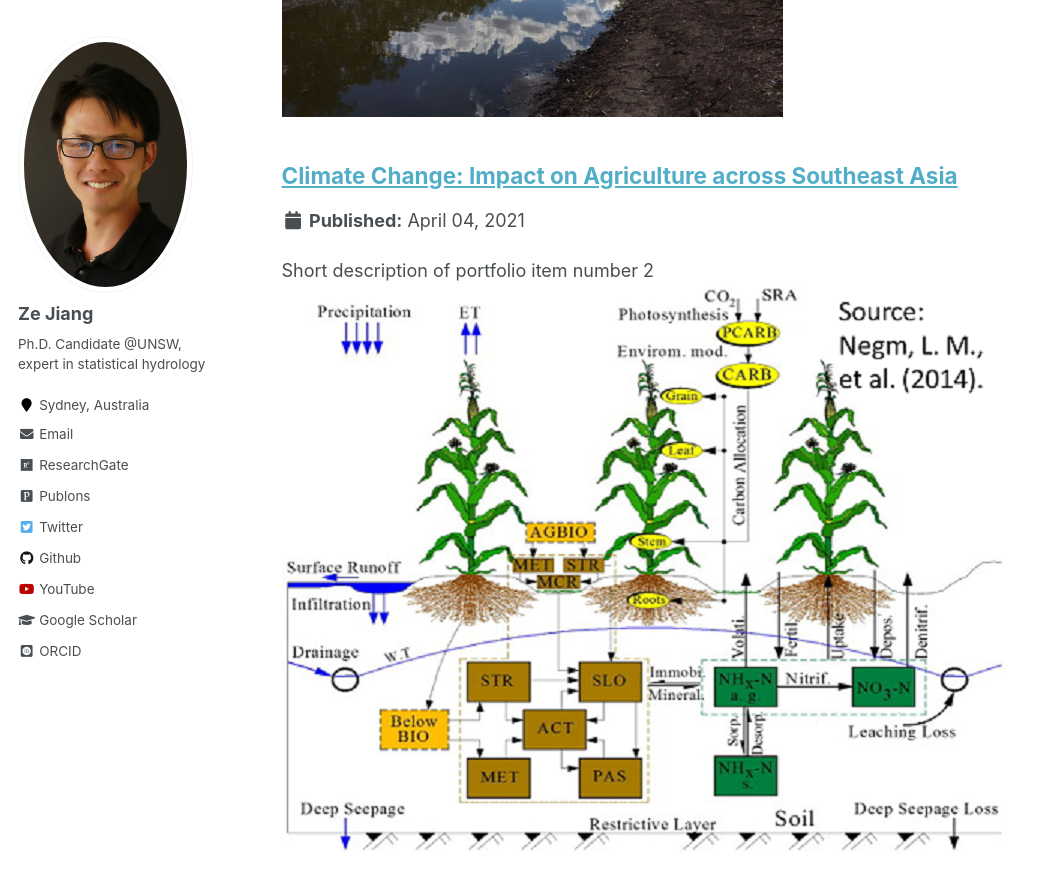
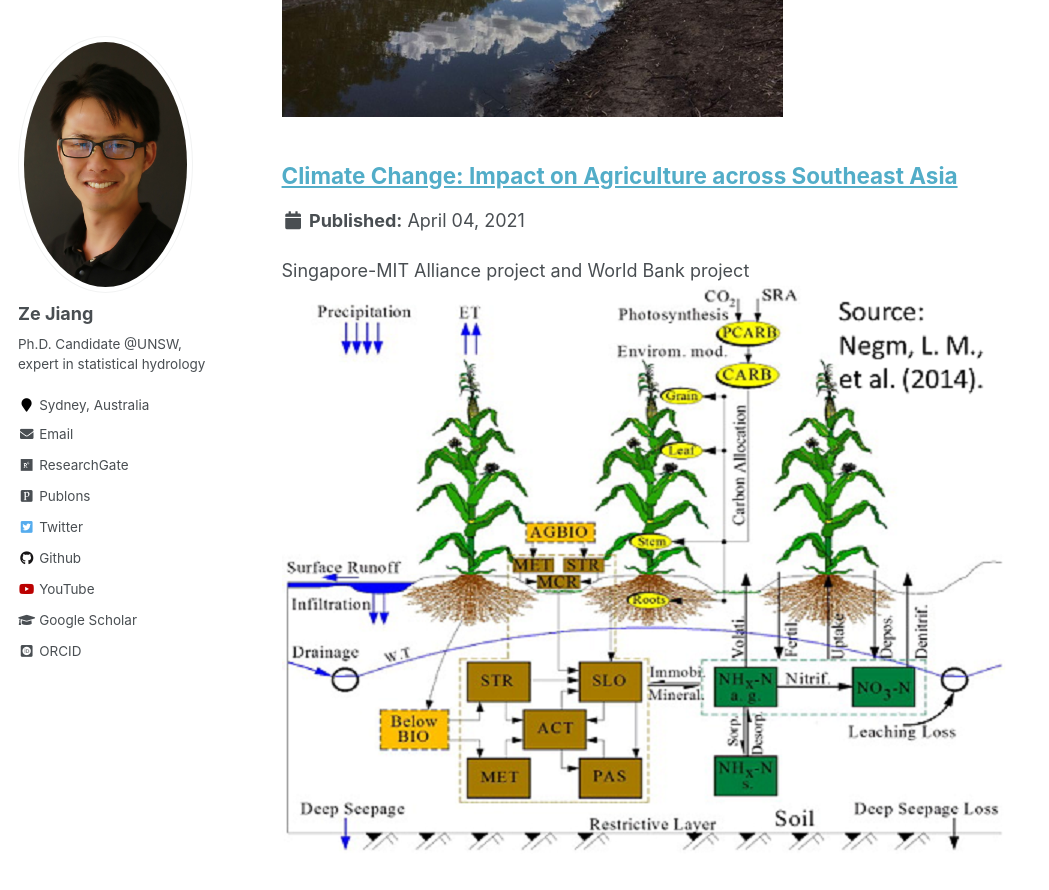
Before and after one commit to zejiang-unsw/zejiang-unsw.github.io, a Jekyll site: the page built from _pages/portfolio.html, in a window 1280 px wide and 900 px high, scrolled down 532 px. Shown: the top 890 px of the window, without its empty margins (0-1049 px from the left). Built offline with Jekyll 4.4.1, drawn with Linux system fonts in a browser that asks for light colours; some web fonts are replaced.

Commit message:
update CV English

```diff
--- a/_portfolio/portfolio-2.md
+++ b/_portfolio/portfolio-2.md
@@ -1,6 +1,6 @@
 ---
 title: "Climate Change: Impact on Agriculture across Southeast Asia"
-excerpt: "Short description of portfolio item number 2 <br/><img src='/images/crop.png'>"
+excerpt: "Singapore-MIT Alliance project and World Bank project <br/><img src='/images/crop.png'>"
 collection: portfolio
 ---
 
```
Also changed, not shown: 1 other file.
